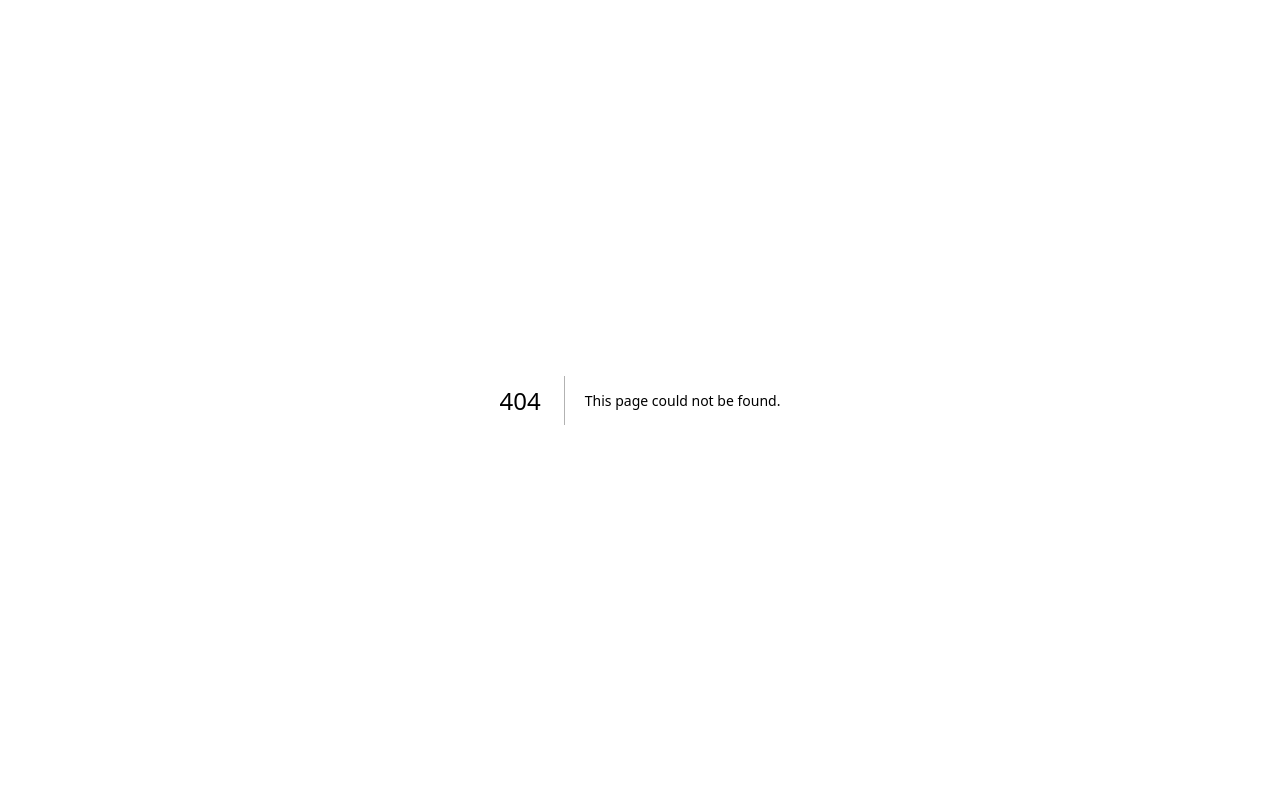
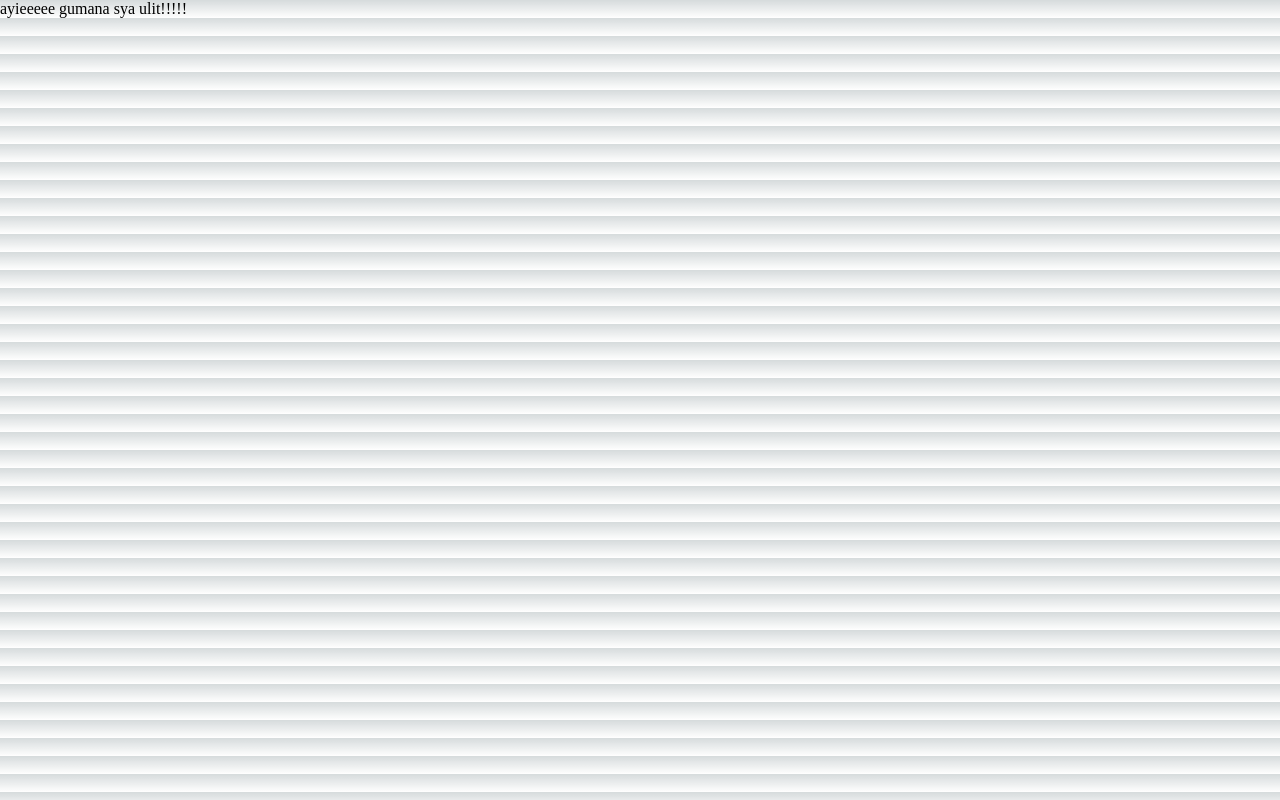
Before and after one commit to Toffielicious/hahaha, a Next.js app: page /homepage in a window 1280 px wide. Before the commit this address had no page. Built offline with nearby package versions, Linux system fonts and the light colour scheme.

Commit message:
first commit

```diff
--- /dev/null
+++ b/src/pages/homepage/index.js
@@ -0,0 +1,7 @@
+export default function App({ Component, pageProps }) {
+    return (
+      <>
+        <p>ayieeeee gumana sya ulit!!!!!</p>
+      </>
+    );
+  }
--- a/src/pages/index.js
+++ b/src/pages/index.js
@@ -2,6 +2,8 @@ import Head from 'next/head'
 import Image from 'next/image'
 import { Inter } from 'next/font/google'
 import styles from '@/styles/Home.module.css'
+import Title from '@components/title'
+import Content from '@pages/homepage'
 
 const inter = Inter({ subsets: ['latin'] })
 
@@ -14,6 +16,7 @@ export default function Home() {
         <meta name="viewport" content="width=device-width, initial-scale=1" />
         <link rel="icon" href="/favicon.ico" />
       </Head>
+      <Title />
       <main className={styles.main}>
         <div className={styles.description}>
           <p>
@@ -49,6 +52,8 @@ export default function Home() {
             priority
           />
         </div>
+
+        <Content />
 
         <div className={styles.grid}>
           <a
```
Also changed, not shown: jsconfig.json (+7 -1 lines), src/components/title/index.js (added, +7 -0 lines), 1 other file (tests, documents, lock files or other folders).
